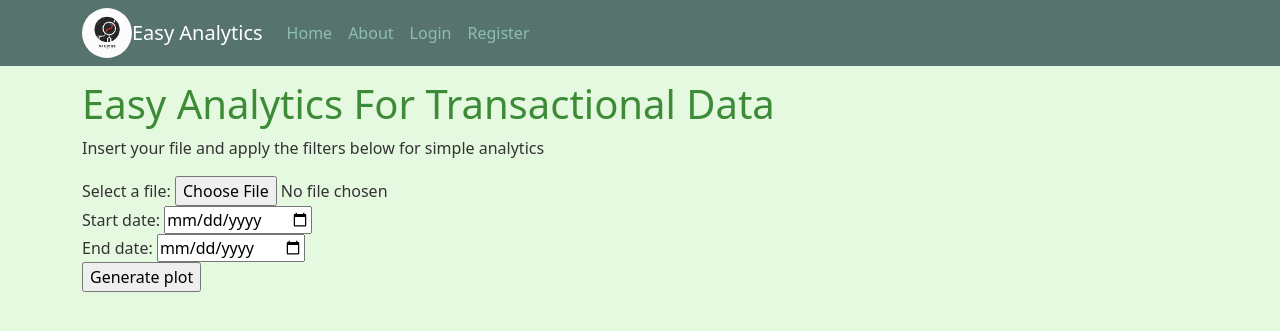
After one commit to Adamdion/Django_Dev, a Django app: page /transactions/ in a window 1280 px wide. The commit adds this page. Shown: the top 331 px of the page. Run offline with Django 4.2, Linux system fonts and the light colour scheme; some libraries are stand-ins or nearby versions.

Commit message:
Added a transaction tab with more details

```diff
--- a/easyanalytics/templates/easyanalytics/base.html
+++ b/easyanalytics/templates/easyanalytics/base.html
@@ -22,7 +22,18 @@
     <header class="site-header">
         <nav class="navbar navbar-expand-md navbar-dark bg-steel fixed-top">
           <div class="container">
-            <a class="navbar-brand mr-4" href="/">Easy Analytics</a>
+            <!-- add logo as a circle in the top left -->
+            <style>
+              .logo {
+                border-radius: 50%; /* make the image circular */
+                width: 50px; /* set the desired width of the image */
+                height: 50px; /* set the desired height of the image */
+                object-fit: cover; /* ensure the entire image is visible within the circular container */
+                object-position: center; /* center the image within the container */
+              }
+            </style>
+            <img src="{% static 'easyanalytics\analytics.jpg' %}" alt="My App Logo" class="logo">
+            <a class="navbar-brand mr-4" href="/" >Easy Analytics</a>
             <button class="navbar-toggler" type="button" data-toggle="collapse" data-target="#navbarToggle" aria-controls="navbarToggle" aria-expanded="false" aria-label="Toggle navigation">
             <span class="navbar-toggler-icon"></span>
             </button>
--- /dev/null
+++ b/easyanalytics/templates/easyanalytics/transactions.html
@@ -0,0 +1,65 @@
+{% extends "easyanalytics/base.html" %}
+{% block content %}
+
+    <h1>Easy Analytics For Transactional Data</h1>
+    <p>Insert your file and apply the filters below for simple analytics</p>
+    <form method="post" enctype="multipart/form-data">
+        {% csrf_token %}
+        <label for="file">Select a file:</label>
+        <input type="file" name="file" id="file" required>
+        <br>
+        <label for="start_date">Start date:</label>
+        <input type="date" name="start_date" id="start_date" required>
+        <br>
+        <label for="end_date">End date:</label>
+        <input type="date" name="end_date" id="end_date" required>
+        <br>
+        <input type="submit" value="Generate plot">
+      </form>
+      {% if plot_div %}
+      <div class="mt-3">
+          {{ plot_div|safe }}
+          <button type="button" class="btn btn-danger mt-2" id="clear-plot-btn">Clear</button>
+        </div>
+        {% endif %}
+
+    </div>
+
+    {% block scripts %}
+    <script>
+    const clearPlotBtn = document.querySelector('#clear-plot-btn');
+    const plotContainer = document.querySelector('#plot-container');
+
+    clearPlotBtn.addEventListener('click', function () {
+        plotContainer.remove();
+    });
+    </script>
+    {% endblock %}
+
+
+
+<!-- Adding in First 5 Rows -->
+  <!-- {% if rows %}
+    <h3>First 5 Rows of Uploaded Data:</h3>
+    <table>
+      <thead>
+        <tr>
+          {% for column in rows.columns %}
+            <th>{{ column }}</th>
+          {% endfor %}
+        </tr>
+      </thead>
+      <tbody>
+        {% for _, row in rows.iterrows %}
+          <tr>
+            {% for _, value in row.iteritems %}
+              <td>{{ value }}</td>
+            {% endfor %}
+          </tr>
+        {% endfor %}
+      </tbody>
+    </table>
+  {% endif %} -->
+<!-- If plot then it shows it -->
+
+{% endblock content %}
--- a/easyanalytics/urls.py
+++ b/easyanalytics/urls.py
@@ -4,6 +4,7 @@ from . import views
 urlpatterns = [
     path('', views.home, name='easyanalytics-home'),
     path('about/', views.about, name='easyanalytics-about'),
-    path('upload/', views.upload_file, name='upload_file')
+    path('upload/', views.upload_file, name='upload_file'),
+    path('transactions/', views.transactions, name='easyanalytics-transactions')
 
 ]
--- a/easyanalytics/views.py
+++ b/easyanalytics/views.py
@@ -29,6 +29,68 @@ def home(request):
 def about(request):
     """Renders the about page."""
     return render(request, 'easyanalytics/about.html', {'title': 'About'})
+
+
+# def transactions(request):
+#     valid = False
+#     """Renders the transactions page."""
+#     # plot_div = ''
+#     if request.method == 'POST' and request.FILES.get('file'):
+#         # check if a file was uploaded
+#         file = request.FILES['file']
+#         # check if the file type is valid
+#         if file.name.endswith('.csv') or file.name.endswith('.xls') or file.name.endswith('.xlsx'):
+#             valid = True
+#     elif request.method == 'POST' and request.POST['start_date'] and request.POST['end_date']:
+#         # check if a file was uploaded
+#         start_date = request.POST['start_date']
+#         end_date = request.POST['end_date']
+#         # check if the file type is valid
+#         if start_date and end_date:
+#             valid = True
+#             # get the start and end dates from the form
+#             plot_div = process_csv(file,start_date=request.POST['start_date'],end_date=request.POST['end_date'])
+#             # generate the plot using the function in processors.py
+#             return render(request, 'easyanalytics/transactions.html', {'title': 'Transactions', 'valid': valid,'plot_div': plot_div,})
+
+#         else:
+#             # invalid file type
+#             error_msg = 'Invalid file type. Please upload a CSV or Excel file.'
+#             plot_div = ''
+#             return render(request, 'transactions.html', {'error_msg': error_msg})
+
+#     else:
+#         # no file uploaded
+#         plot_div = ''
+#     return render(request, 'easyanalytics/transactions.html', {'title': 'Transactions', 'valid': valid,'plot_div': plot_div,})
+import pandas as pd
+
+def transactions(request):
+    if request.method == 'POST':
+        try:
+            file = request.FILES['file']
+        except Exception as e:
+            return render(request, 'easyanalytics/transactions.html', {'error': 'No file selected'})
+
+        start_date = request.POST.get('start_date')
+        end_date = request.POST.get('end_date')
+
+        # Load data from uploaded file
+        # df = pd.read_csv(file)
+
+        # # Filter data by date range
+        # mask = (df['Date'] >= start_date) & (df['Date'] <= end_date)
+        # filtered_df = df.loc[mask]
+
+        # Generate plot
+        plot_div = process_csv(file,start_date=request.POST['start_date'],end_date=request.POST['end_date'])
+
+
+        # Render plot image in HTML template
+        return render(request, 'easyanalytics/transactions.html', {'plot_div': plot_div})
+    else:
+        return render(request, 'easyanalytics/transactions.html')
+
 
 from .processors import process_csv
 
```
Also changed, not shown: easyanalytics/processors.py (+10 -9 lines), easyanalytics/static/easyanalytics/analytics.jpg (added).
